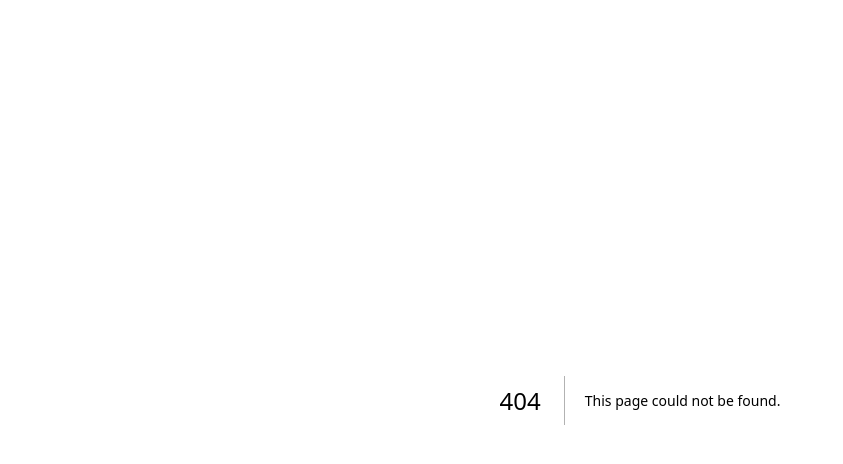
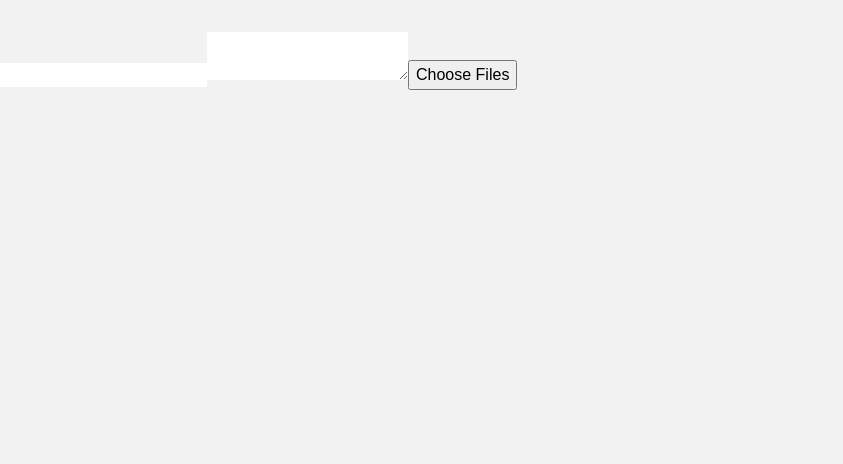
Before and after one commit to Pab-lo-hub/desafio-profesional-front-next, a Next.js app: page /admin/products/add in a window 1280 px wide. Before the commit this address had no page. Shown: the top 464 px of the page, without its empty margins (0-843 px from the left). Built offline with nearby package versions, Linux system fonts and the light colour scheme.

Commit message:
Cambios en el formulario para admin de agregar producto. Incorporacion de petición Axios al back

```diff
--- a/package.json
+++ b/package.json
@@ -14,6 +14,7 @@
     "@hookform/resolvers": "^4.1.3",
     "@vercel/edge-config": "^1.4.0",
     "@vercel/postgres": "^0.10.0",
+    "axios": "^1.8.4",
     "bcrypt": "^5.1.1",
     "next": "^15.2.3",
     "next-auth": "^4.24.11",
--- a/src/app/admin/page.tsx
+++ b/src/app/admin/page.tsx
@@ -1,8 +1,8 @@
-// src/app/admin/page.tsx
 import { getServerSession } from "next-auth";
 import { authOptions } from "../api/auth/[...nextauth]/route";
 import { redirect } from "next/navigation";
 import LogoutButton from "./LogoutButton";
+import Link from "next/link";
 
 export default async function AdminPanel() {
   const session = await getServerSession(authOptions);
@@ -25,17 +25,26 @@ export default async function AdminPanel() {
             <a href="#">
               <h5 className="mb-2 text-2xl font-bold tracking-tight text-gray-900 dark:text-white">Agregar Producto</h5>
             </a>
-            <p className="mb-3 font-normal text-gray-700 dark:text-gray-400">Here are the biggest enterprise technology acquisitions of 2021 so far, in reverse chronological order.</p>
+            <p className="mb-3 font-normal text-gray-700 dark:text-gray-400">Agregar Producto</p>
             <a href="#" className="inline-flex items-center px-3 py-2 text-sm font-medium text-center text-white bg-blue-700 rounded-lg hover:bg-blue-800 focus:ring-4 focus:outline-none focus:ring-blue-300 dark:bg-blue-600 dark:hover:bg-blue-700 dark:focus:ring-blue-800">
               Agregar Producto
               <svg className="rtl:rotate-180 w-3.5 h-3.5 ms-2" aria-hidden="true" xmlns="http://www.w3.org/2000/svg" fill="none" viewBox="0 0 14 10">
-                <path stroke="currentColor" stroke-linecap="round" stroke-linejoin="round" stroke-width="2" d="M1 5h12m0 0L9 1m4 4L9 9" />
+                {/* <path stroke="currentColor" stroke-linecap="round" stroke-linejoin="round" stroke-width="2" d="M1 5h12m0 0L9 1m4 4L9 9" /> */}
               </svg>
             </a>
           </div>
 
         </div>
-        <div className="basis-2xs">02</div>
+        <div className="basis-2xs">
+          <div className="max-w-sm p-6 bg-white border border-gray-200 rounded-lg shadow-sm dark:bg-gray-800 dark:border-gray-700">
+            <h5 className="mb-2 text-2xl font-bold tracking-tight text-gray-900 dark:text-white">Agregar Producto</h5>
+            <Link href="/admin/products/add">
+              <button className="bg-blue-500 text-white p-2 rounded hover:bg-blue-600">
+                Agregar Producto
+              </button>
+            </Link>
+          </div>
+        </div>
         <div className="basis-xs">03</div>
         <div className="basis-sm">04</div>
       </div>
--- /dev/null
+++ b/src/app/admin/products/add/page.tsx
@@ -0,0 +1,40 @@
+// src/app/admin/products/add/page.tsx
+"use client";
+
+import { useState } from "react";
+import axios from "axios";
+import { useRouter } from "next/navigation";
+
+export default function AddProductPage() {
+  const [error, setError] = useState<string | null>(null);
+  const router = useRouter();
+
+  const handleSubmit = async (e: React.FormEvent<HTMLFormElement>) => {
+    e.preventDefault();
+    const formData = new FormData(e.currentTarget);
+
+    try {
+      const response = await axios.post(
+        `${process.env.NEXT_PUBLIC_BACKEND_URL}/api/productos`,
+        formData,
+        { headers: { "Content-Type": "multipart/form-data" } }
+      );
+
+      if (response.status !== 201) throw new Error("Failed to add product");
+      router.push("/admin");
+    } catch (err: any) {
+      setError(err.message);
+      console.error("Error adding product:", err);
+    }
+  };
+
+  return (
+    <form onSubmit={handleSubmit} className="mt-4 space-y-4">
+      <input name="nombre" type="text" required />
+      <textarea name="descripcion" required />
+      <input name="imagenes" type="file" multiple />
+      <button type="submit">Guardar Producto</button>
+      {error && <p>{error}</p>}
+    </form>
+  );
+}
```
Also changed, not shown: src/middleware.ts (added, +15 -0 lines), 1 other file (tests, documents, lock files or other folders).
